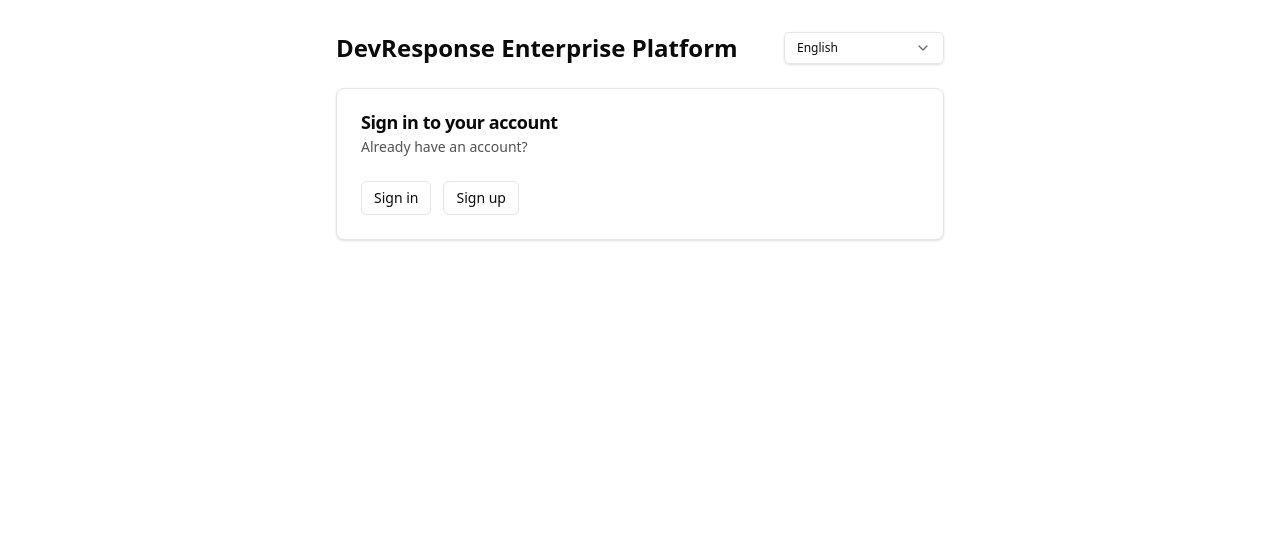
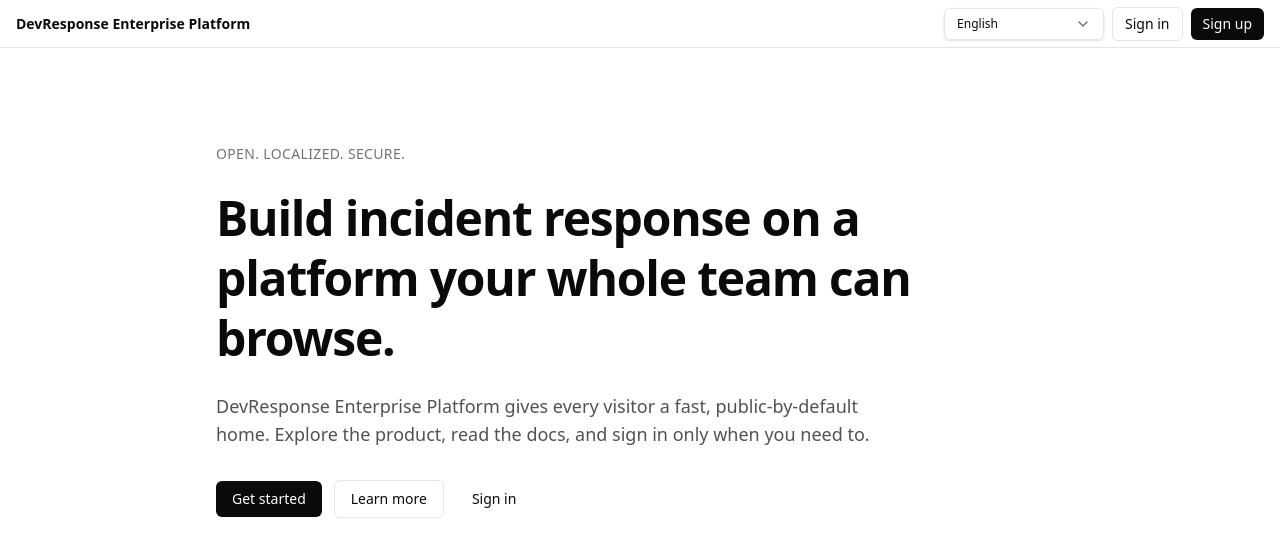
Before and after one commit to devresponse/devresponsekit, a Next.js app: page /en in a window 1280 px wide. Shown: the top 556 px of the page. Built offline with nearby package versions, Linux system fonts and the light colour scheme.

Commit message:
Add public app-shell layout and hero home page
Agent-Logs-Url: https://github.com/devresponse/devresponsekit/sessions/f39c8b41-5a6a-4533-8ee3-e72c3f4939c4

Co-authored-by: devresponse <112661536+devresponse@users.noreply.github.com>

```diff
--- /dev/null
+++ b/src/app/[locale]/(public)/layout.tsx
@@ -0,0 +1,79 @@
+import { getTranslations } from "next-intl/server";
+import { LocaleLink } from "@/components/i18n/locale-link";
+import { LocaleSwitcher } from "@/components/i18n/locale-switcher";
+import { ShellContainer } from "@/components/app-shell/shell-container";
+import { ShellSkipLinks } from "@/components/app-shell/shell-skip-links";
+import { TopShellBar } from "@/components/app-shell/top-shell-bar";
+import { isSupportedLocale, type SupportedLocale } from "@/config/i18n-config";
+import type { ReactNode } from "react";
+
+/**
+ * PublicLayout
+ *
+ * Default app-shell wrapper for the unsecure `(public)` route group
+ * (`/[locale]`, `/[locale]/about`, `/[locale]/docs`, `/[locale]/logged-out`).
+ *
+ * Per spec §28.2:
+ *   - Lightweight public shell only (brand bar + main).
+ *   - No secure menu API calls and no secure shell hydration.
+ *   - Comfortable density (no `CompactDensityWrapper`).
+ *   - Normal document scrolling — the shell is `min-h-screen` rather
+ *     than viewport-bounded so long marketing content scrolls naturally.
+ *
+ * Authentication is not required to render any descendant; the proxy
+ * (`src/proxy.ts`) leaves public paths untouched and only the secure
+ * group enforces a session.
+ */
+export default async function PublicLayout({
+  children,
+  params,
+}: {
+  children: ReactNode;
+  params: Promise<{ locale: string }>;
+}) {
+  const { locale: rawLocale } = await params;
+  const safeLocale: SupportedLocale = isSupportedLocale(rawLocale) ? rawLocale : "en";
+  const tCommon = await getTranslations({ locale: safeLocale, namespace: "common" });
+
+  return (
+    <div className="min-h-screen">
+      <ShellSkipLinks />
+      <ShellContainer
+        ariaLabel="DevResponse public site"
+        leftVisible={false}
+        rightVisible={false}
+        footerVisible={false}
+        branding={
+          <TopShellBar>
+            <LocaleLink
+              href="/"
+              locale={safeLocale}
+              className="text-sm font-semibold"
+            >
+              {tCommon("appName")}
+            </LocaleLink>
+            <div className="ml-auto flex items-center gap-2">
+              <LocaleSwitcher current={safeLocale} />
+              <LocaleLink
+                href="/sign-in"
+                locale={safeLocale}
+                className="border-shell-border hover:bg-shell-muted rounded-md border px-3 py-1.5 text-sm"
+              >
+                {tCommon("signIn")}
+              </LocaleLink>
+              <LocaleLink
+                href="/sign-up"
+                locale={safeLocale}
+                className="bg-shell-fg text-shell-bg hover:opacity-90 rounded-md px-3 py-1.5 text-sm"
+              >
+                {tCommon("signUp")}
+              </LocaleLink>
+            </div>
+          </TopShellBar>
+        }
+      >
+        {children}
+      </ShellContainer>
+    </div>
+  );
+}
--- a/src/app/[locale]/(public)/page.tsx
+++ b/src/app/[locale]/(public)/page.tsx
@@ -1,7 +1,5 @@
 import { useTranslations } from "next-intl";
 import { LocaleLink } from "@/components/i18n/locale-link";
-import { LocaleSwitcher } from "@/components/i18n/locale-switcher";
-import { Card, CardContent, CardDescription, CardHeader, CardTitle } from "@/components/ui/card";
 import { isSupportedLocale, type SupportedLocale } from "@/config/i18n-config";
 
 /**
@@ -12,45 +10,58 @@ import { isSupportedLocale, type SupportedLocale } from "@/config/i18n-config";
  * lightweight public shell, comfortable density, no secure menu API
  * calls, and no secure shell hydration. Authentication is reachable
  * only through explicit, locale-safe `LocaleLink`s to `/sign-in` and
- * `/sign-up`.
+ * `/sign-up` — visitors can browse the public section without signing in.
+ *
+ * The brand bar (locale switcher + sign-in / sign-up) is provided by
+ * `(public)/layout.tsx`; this page renders the hero section only.
  */
 export default async function LocaleHome({ params }: { params: Promise<{ locale: string }> }) {
   const { locale } = await params;
   const safeLocale: SupportedLocale = isSupportedLocale(locale) ? locale : "en";
-  return <Body locale={safeLocale} />;
+  return <Hero locale={safeLocale} />;
 }
 
-function Body({ locale }: { locale: SupportedLocale }) {
-  const t = useTranslations("common");
-  const tAuth = useTranslations("auth");
+function Hero({ locale }: { locale: SupportedLocale }) {
+  const t = useTranslations("public");
+  const tCommon = useTranslations("common");
   return (
-    <main className="mx-auto max-w-2xl space-y-6 p-8">
-      <header className="flex items-center justify-between">
-        <h1 className="text-2xl font-semibold">{t("appName")}</h1>
-        <LocaleSwitcher current={locale} />
-      </header>
-      <Card>
-        <CardHeader>
-          <CardTitle>{tAuth("signInTitle")}</CardTitle>
-          <CardDescription>{tAuth("haveAccount")}</CardDescription>
-        </CardHeader>
-        <CardContent className="flex gap-3">
-          <LocaleLink
-            href="/sign-in"
-            locale={locale}
-            className="border-shell-border hover:bg-shell-muted rounded-md border px-3 py-1.5 text-sm"
-          >
-            {t("signIn")}
-          </LocaleLink>
-          <LocaleLink
-            href="/sign-up"
-            locale={locale}
-            className="border-shell-border hover:bg-shell-muted rounded-md border px-3 py-1.5 text-sm"
-          >
-            {t("signUp")}
-          </LocaleLink>
-        </CardContent>
-      </Card>
-    </main>
+    <section
+      aria-labelledby="hero-heading"
+      className="mx-auto flex max-w-4xl flex-col items-start gap-6 px-6 py-16 sm:py-24"
+    >
+      <p className="text-sm font-medium uppercase tracking-wide text-neutral-500">
+        {t("heroEyebrow")}
+      </p>
+      <h1
+        id="hero-heading"
+        className="text-4xl font-semibold leading-tight tracking-tight sm:text-5xl"
+      >
+        {t("heroTitle")}
+      </h1>
+      <p className="max-w-2xl text-lg text-neutral-600">{t("heroSubtitle")}</p>
+      <div className="flex flex-wrap items-center gap-3 pt-2">
+        <LocaleLink
+          href="/sign-up"
+          locale={locale}
+          className="bg-shell-fg text-shell-bg hover:opacity-90 rounded-md px-4 py-2 text-sm font-medium"
+        >
+          {t("heroPrimaryCta")}
+        </LocaleLink>
+        <LocaleLink
+          href="/about"
+          locale={locale}
+          className="border-shell-border hover:bg-shell-muted rounded-md border px-4 py-2 text-sm font-medium"
+        >
+          {t("heroSecondaryCta")}
+        </LocaleLink>
+        <LocaleLink
+          href="/sign-in"
+          locale={locale}
+          className="hover:bg-shell-muted rounded-md px-4 py-2 text-sm font-medium"
+        >
+          {tCommon("signIn")}
+        </LocaleLink>
+      </div>
+    </section>
   );
 }
--- a/src/messages/en.json
+++ b/src/messages/en.json
@@ -39,6 +39,13 @@
     "invalidCredentials": "Invalid email or password.",
     "unexpectedError": "An unexpected error occurred. Please try again."
   },
+  "public": {
+    "heroEyebrow": "Open. Localized. Secure.",
+    "heroTitle": "Build incident response on a platform your whole team can browse.",
+    "heroSubtitle": "DevResponse Enterprise Platform gives every visitor a fast, public-by-default home. Explore the product, read the docs, and sign in only when you need to.",
+    "heroPrimaryCta": "Get started",
+    "heroSecondaryCta": "Learn more"
+  },
   "shell": {
     "applications": "Applications",
     "dashboard": "Dashboard",
--- a/src/messages/es.json
+++ b/src/messages/es.json
@@ -39,6 +39,13 @@
     "invalidCredentials": "Correo electrónico o contraseña no válidos.",
     "unexpectedError": "Se produjo un error inesperado. Por favor, inténtalo de nuevo."
   },
+  "public": {
+    "heroEyebrow": "Abierto. Localizado. Seguro.",
+    "heroTitle": "Construye la respuesta a incidentes en una plataforma que todo tu equipo puede explorar.",
+    "heroSubtitle": "La Plataforma Empresarial DevResponse ofrece a cada visitante una página de inicio pública y rápida por defecto. Explora el producto, lee la documentación e inicia sesión solo cuando lo necesites.",
+    "heroPrimaryCta": "Empezar",
+    "heroSecondaryCta": "Más información"
+  },
   "shell": {
     "applications": "Aplicaciones",
     "dashboard": "Panel",
--- a/src/messages/fr.json
+++ b/src/messages/fr.json
@@ -39,6 +39,13 @@
     "invalidCredentials": "E-mail ou mot de passe invalide.",
     "unexpectedError": "Une erreur inattendue est survenue. Veuillez réessayer."
   },
+  "public": {
+    "heroEyebrow": "Ouvert. Localisé. Sécurisé.",
+    "heroTitle": "Construisez la réponse aux incidents sur une plateforme que toute votre équipe peut consulter.",
+    "heroSubtitle": "La Plateforme Entreprise DevResponse offre à chaque visiteur une page d’accueil publique et rapide par défaut. Découvrez le produit, lisez la documentation et connectez-vous uniquement lorsque c’est nécessaire.",
+    "heroPrimaryCta": "Commencer",
+    "heroSecondaryCta": "En savoir plus"
+  },
   "shell": {
     "applications": "Applications",
     "dashboard": "Tableau de bord",
--- a/src/messages/uk.json
+++ b/src/messages/uk.json
@@ -39,6 +39,13 @@
     "invalidCredentials": "Невірна електронна пошта або пароль.",
     "unexpectedError": "Сталася неочікувана помилка. Будь ласка, спробуйте знову."
   },
+  "public": {
+    "heroEyebrow": "Відкрито. Локалізовано. Безпечно.",
+    "heroTitle": "Створюйте реагування на інциденти на платформі, яку може переглядати вся ваша команда.",
+    "heroSubtitle": "Корпоративна платформа DevResponse надає кожному відвідувачу швидку публічну головну сторінку за замовчуванням. Ознайомтеся з продуктом, прочитайте документацію та входьте лише тоді, коли це потрібно.",
+    "heroPrimaryCta": "Почати",
+    "heroSecondaryCta": "Дізнатися більше"
+  },
   "shell": {
     "applications": "Додатки",
     "dashboard": "Панель",
```
